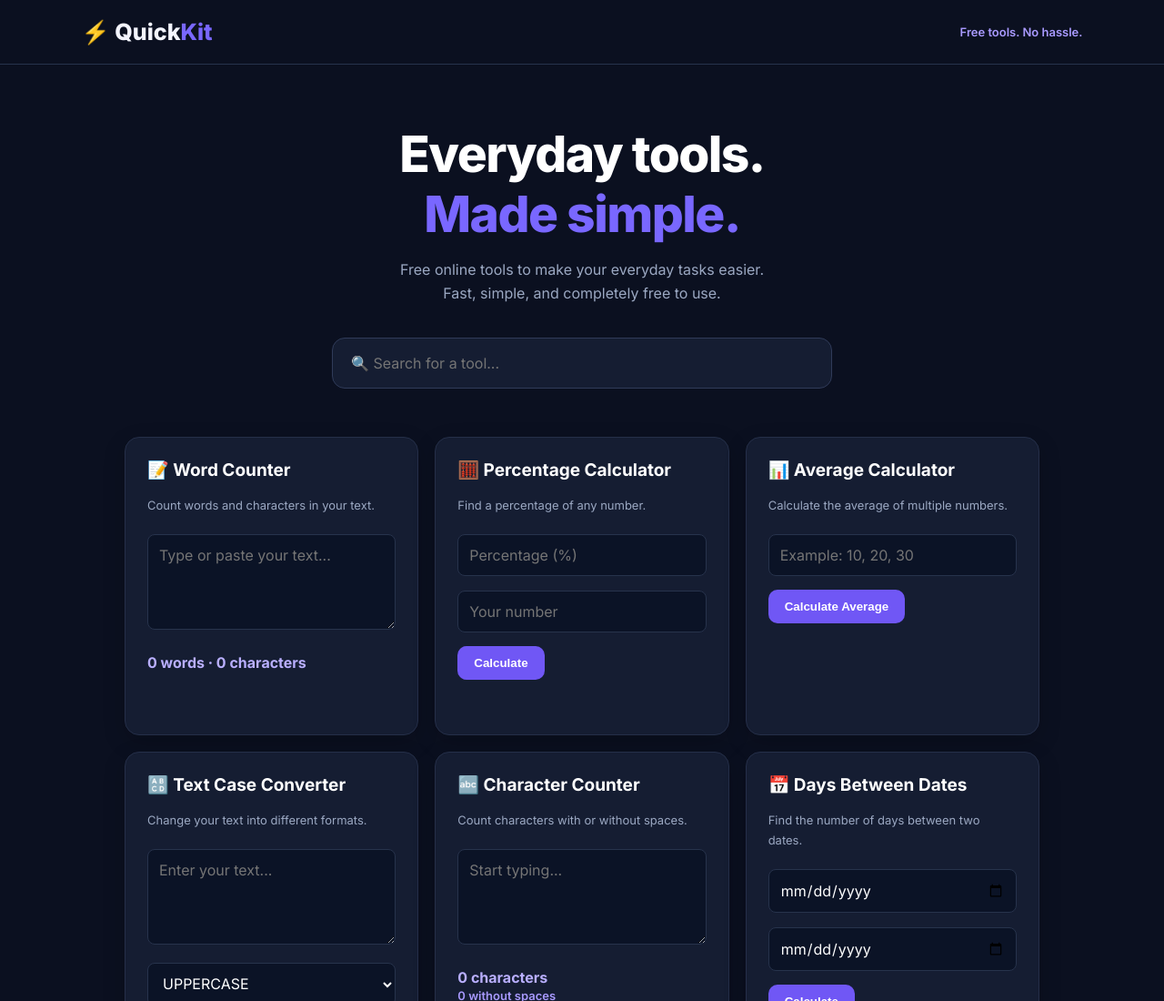
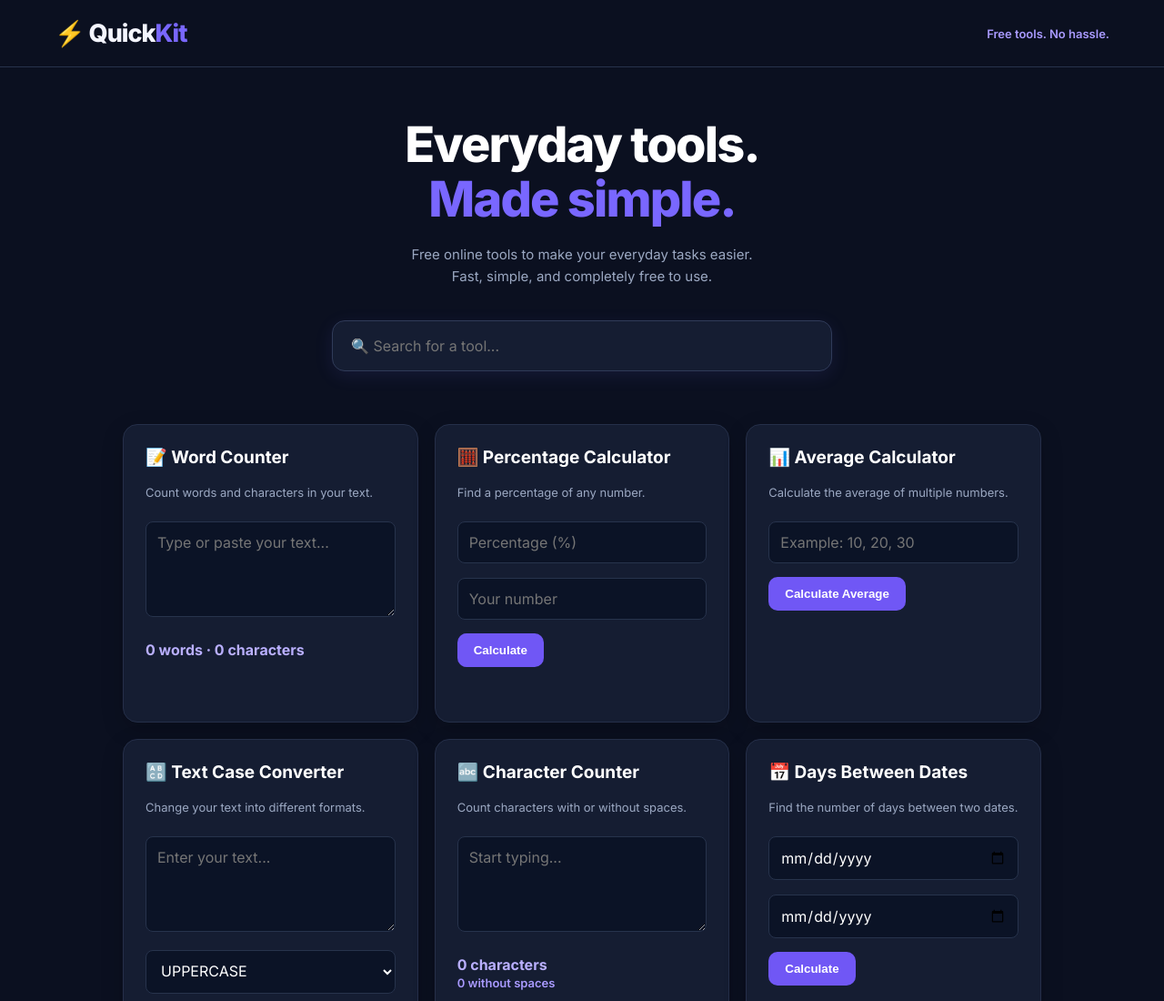
Before and after one commit to quickkittools/quickkittools.github.io, a plain HTML site: page index.html in a window 1280 px wide. Shown: the top 1100 px of the page at 91% size. Drawn offline with Linux system fonts and the light colour scheme.

Commit message:
Update index.html

```diff
--- a/index.html
+++ b/index.html
@@ -176,6 +176,49 @@ p {
   html, body {
   background-color: #0b1020 !important;
   min-height: 100%;
+}
+  /* POLISHED QUICKKIT HEADER */
+header {
+  padding: 20px clamp(18px, 5vw, 60px);
+  gap: 12px;
+  flex-wrap: wrap;
+}
+
+.logo {
+  font-size: 27px;
+  letter-spacing: -1px;
+}
+
+header .tag {
+  font-size: 13px;
+  white-space: nowrap;
+}
+
+/* HOMEPAGE SPACING */
+main {
+  padding: 55px 20px;
+}
+
+.hero {
+  margin-bottom: 50px;
+}
+
+.hero h1 {
+  font-size: clamp(36px, 8vw, 54px);
+  line-height: 1.12;
+  letter-spacing: -1.8px;
+}
+
+.hero p {
+  max-width: 480px;
+  margin: 18px auto;
+  font-size: 15px;
+}
+
+/* SEARCH BAR */
+#toolSearch {
+  min-height: 56px;
+  box-shadow: 0 5px 20px rgba(121, 103, 255, 0.10);
 }
 </style>
   <link rel="preconnect" href="https://fonts.googleapis.com">
```
